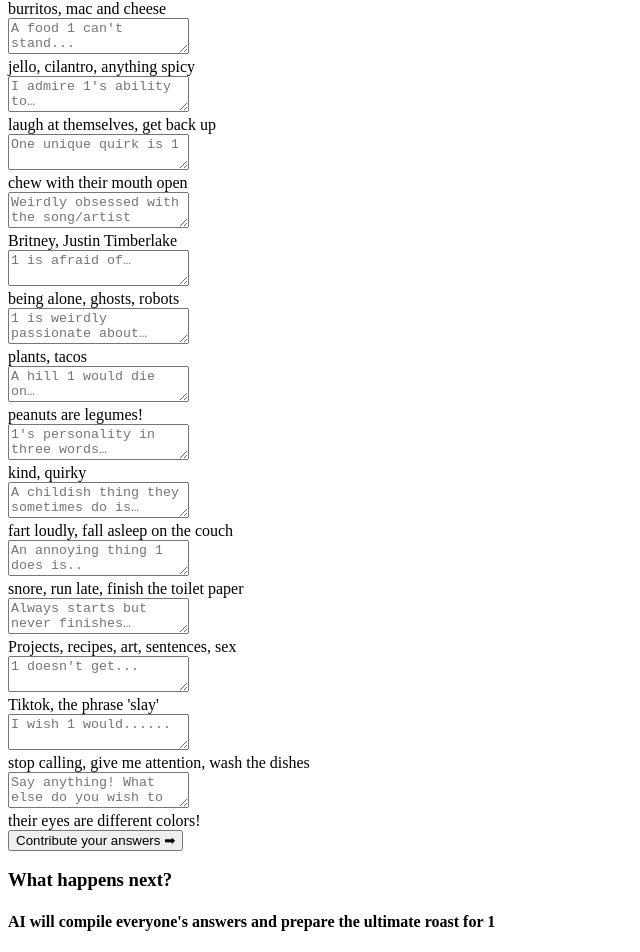
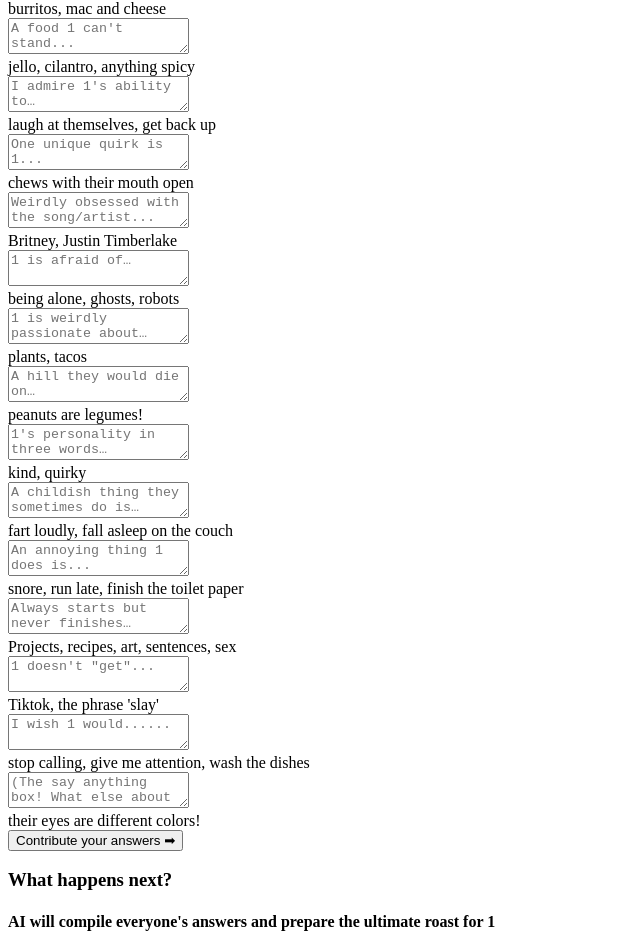
Before and after one commit to JWegener/myappisbroken2, a Next.js app: page /roast/1 in a window 1280 px wide. Shown: the part 732-1684 px from the top of the page, without its empty margins (0-640 px from the left). Built offline with nearby package versions, Linux system fonts and the light colour scheme.

Commit message:
commit commit

```diff
--- a/src/app/_components/PromptSuggestions.tsx
+++ b/src/app/_components/PromptSuggestions.tsx
@@ -22,7 +22,7 @@ const PromptComponent = ({ promptsAndSuggestions }: PromptComponentProps) => {
 
   return (
     <>
-      <form className="grid grid-cols-1 gap-8 sm:grid-cols-2 md:grid-cols-3">
+      <form className="border-1 xs:grid-cols-1 grid grid-cols-1 grid-cols-2 gap-10 rounded-lg md:grid-cols-3">
         {promptsAndSuggestions.map((item: Prompt, index: number) => (
           <div key={index} className="">
             <textarea
--- a/src/pages/roast/[id].tsx
+++ b/src/pages/roast/[id].tsx
@@ -60,11 +60,11 @@ export default function Home() {
       suggestions: ["laugh at themselves", "get back up"],
     },
     {
-      prompt: `One unique quirk is ${theirName} `,
-      suggestions: ["chew with their mouth open"],
+      prompt: `One unique quirk is ${theirName}...`,
+      suggestions: ["chews with their mouth open"],
     },
     {
-      prompt: `Weirdly obsessed with the song/artist`,
+      prompt: `Weirdly obsessed with the song/artist...`,
       suggestions: ["Britney", "Justin Timberlake"],
     },
     {
@@ -76,7 +76,7 @@ export default function Home() {
       suggestions: ["plants", "tacos"],
     },
     {
-      prompt: `A hill ${theirName} would die on…`,
+      prompt: `A hill they would die on…`,
       suggestions: ["peanuts are legumes!"],
     },
     {
@@ -88,7 +88,7 @@ export default function Home() {
       suggestions: ["fart loudly", "fall asleep on the couch"],
     },
     {
-      prompt: `An annoying thing ${theirName} does is..`,
+      prompt: `An annoying thing ${theirName} does is...`,
       suggestions: ["snore, run late, finish the toilet paper"],
     },
     {
@@ -96,7 +96,7 @@ export default function Home() {
       suggestions: ["Projects", "recipes", "art", "sentences", "sex"],
     },
     {
-      prompt: `${theirName} doesn't get...`,
+      prompt: `${theirName} doesn't "get"...`,
       suggestions: ["Tiktok", "the phrase 'slay'"],
     },
     {
@@ -105,7 +105,7 @@ export default function Home() {
     },
 
     {
-      prompt: `Say anything! What else do you wish to share about ${theirName}?`,
+      prompt: `(The say anything box! What else about ${theirName}?)`,
       suggestions: ["their eyes are different colors!"],
     },
   ];
```
